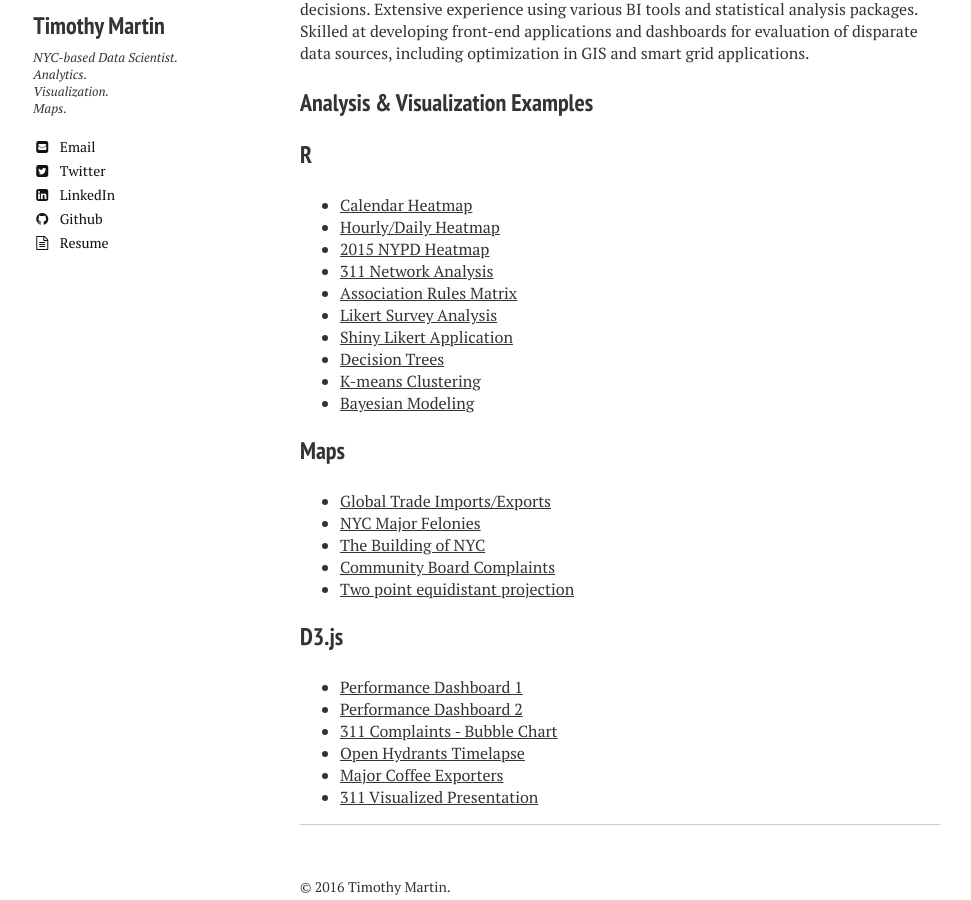
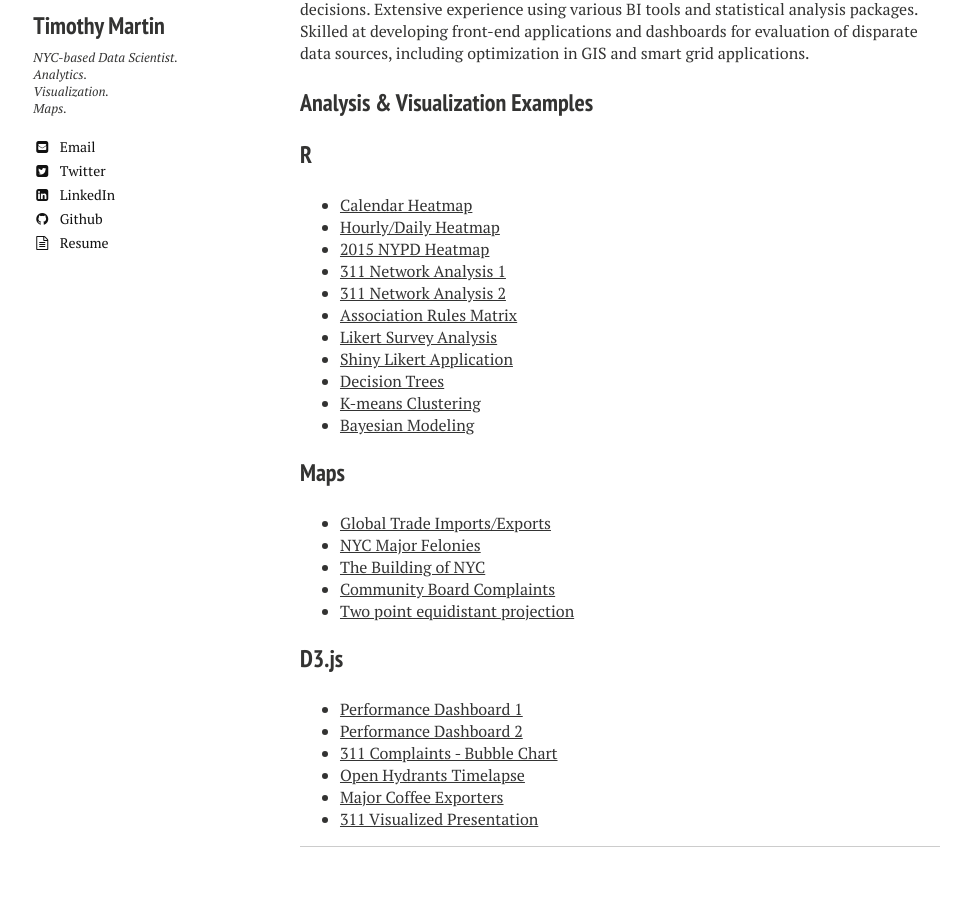
Before and after one commit to timothymartin76/timothymartin76.github.io, a Jekyll site: the page built from index.md, in a window 1280 px wide and 900 px high, scrolled down 544 px. Shown: the whole window, without its empty margins (20-991 px from the left). Built offline with Jekyll 4.4.1, drawn with Linux system fonts in a browser that asks for light colours; nearby versions of some CDN libraries.

Commit message:
Update index.md

```diff
--- a/index.md
+++ b/index.md
@@ -18,7 +18,8 @@
 * <a href="https://raw.githubusercontent.com/timothymartin76/Calendar_Heatmaps/master/heatmap.PNG" target="_blank">Calendar Heatmap</a>
 * <a href="https://raw.githubusercontent.com/timothymartin76/R_Heatmaps/master/heatmap.PNG" target="_blank">Hourly/Daily Heatmap</a>
 * <a href="https://raw.githubusercontent.com/timothymartin76/Crime_Heatmap/master/plot.PNG" target="_blank">2015 NYPD Heatmap</a>
-* <a href="https://raw.githubusercontent.com/timothymartin76/SS_LastMin/gh-pages/net.PNG" target="_blank">311 Network Analysis</a>
+* <a href="https://raw.githubusercontent.com/timothymartin76/SS_LastMin/gh-pages/net.PNG" target="_blank">311 Network Analysis 1</a>
+* <a href="https://raw.githubusercontent.com/timothymartin76/Network_Gephi/master/network.PNG" target="_blank">311 Network Analysis 2</a>
 * <a href="https://raw.githubusercontent.com/timothymartin76/Market_Basket/master/grouped.PNG" target="_blank">Association Rules Matrix</a>
 * <a href="https://raw.githubusercontent.com/timothymartin76/R-Likert-Survey/master/R_Likert_Survey_screenshot.png" target="_blank">Likert Survey Analysis</a>
 * <a href="http://timothymartin76.github.io/Likert-Survey-Shiny/" target="_blank">Shiny Likert Application</a>
```
